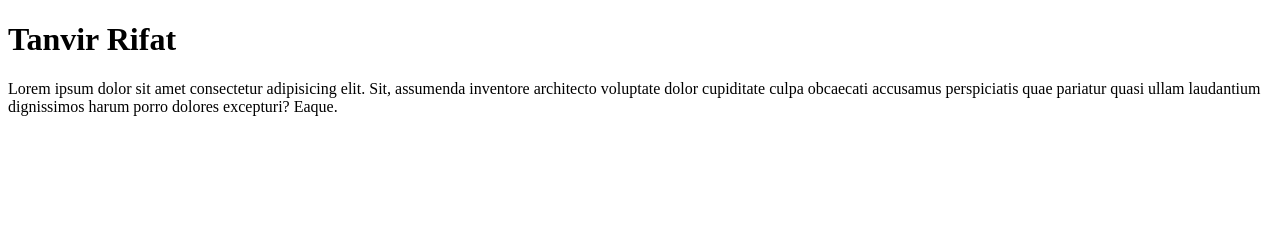
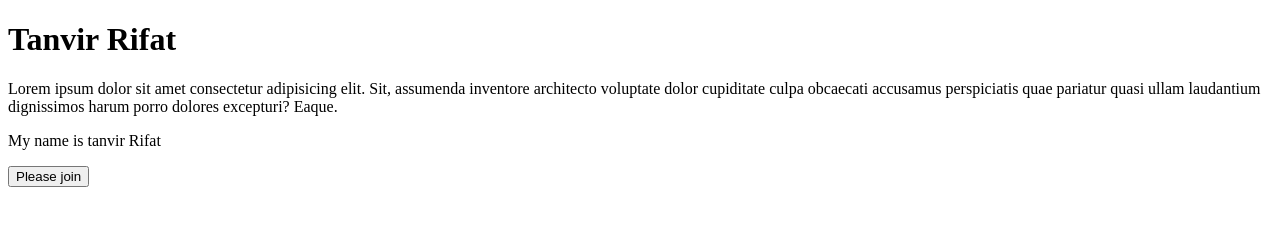
Before and after one commit to tanvir07-ops/1005.c, a plain HTML site: page index.html in a window 1280 px wide. Drawn offline with Linux system fonts and the light colour scheme.

Commit message:
index.html updated with some text

```diff
--- a/index.html
+++ b/index.html
@@ -7,7 +7,8 @@
             <h1>Tanvir Rifat</h1>
             <p>Lorem ipsum dolor sit amet consectetur adipisicing elit. Sit, assumenda inventore architecto voluptate dolor cupiditate culpa obcaecati accusamus perspiciatis quae pariatur quasi ullam laudantium dignissimos harum porro dolores excepturi? Eaque.</p>
 
-
+            <p>My name is tanvir Rifat</p>
+            <button>Please join</button>
 
     </body>
 
```
